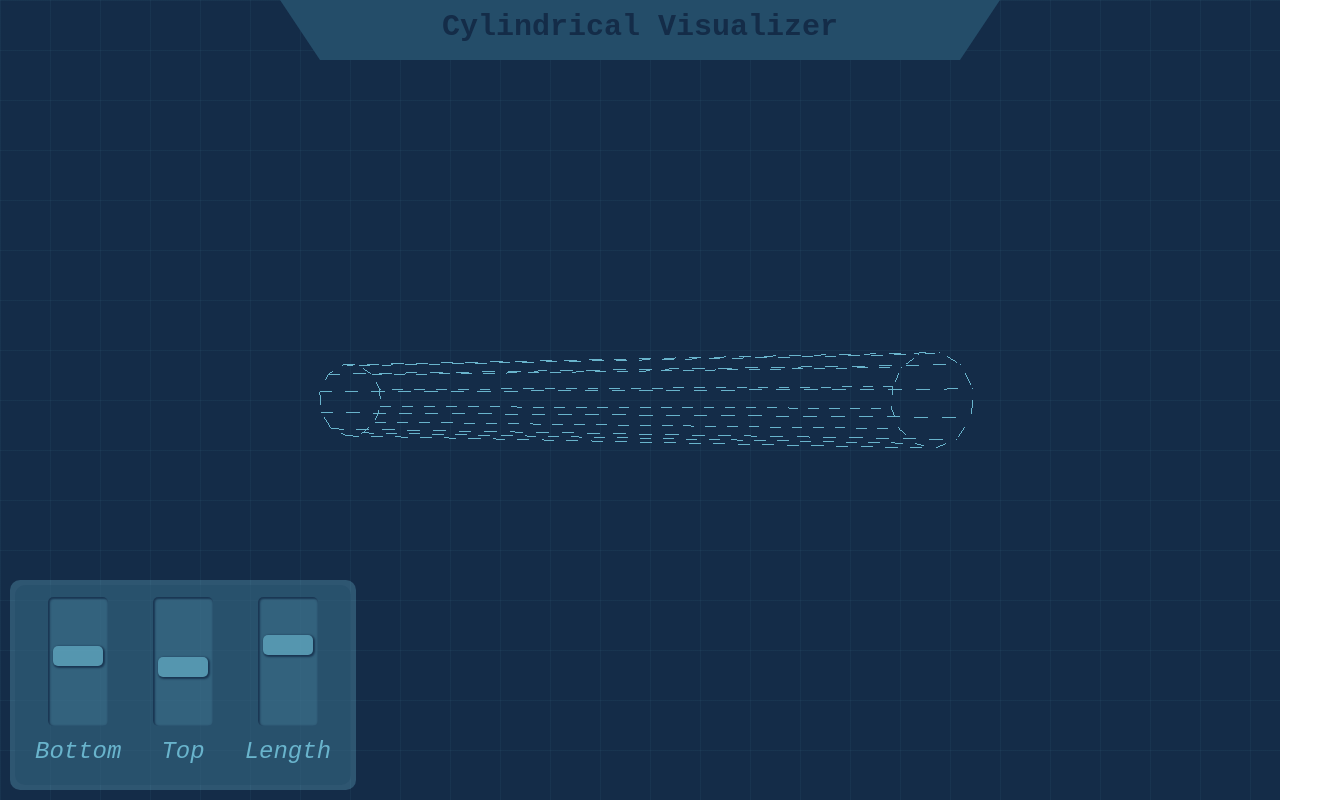
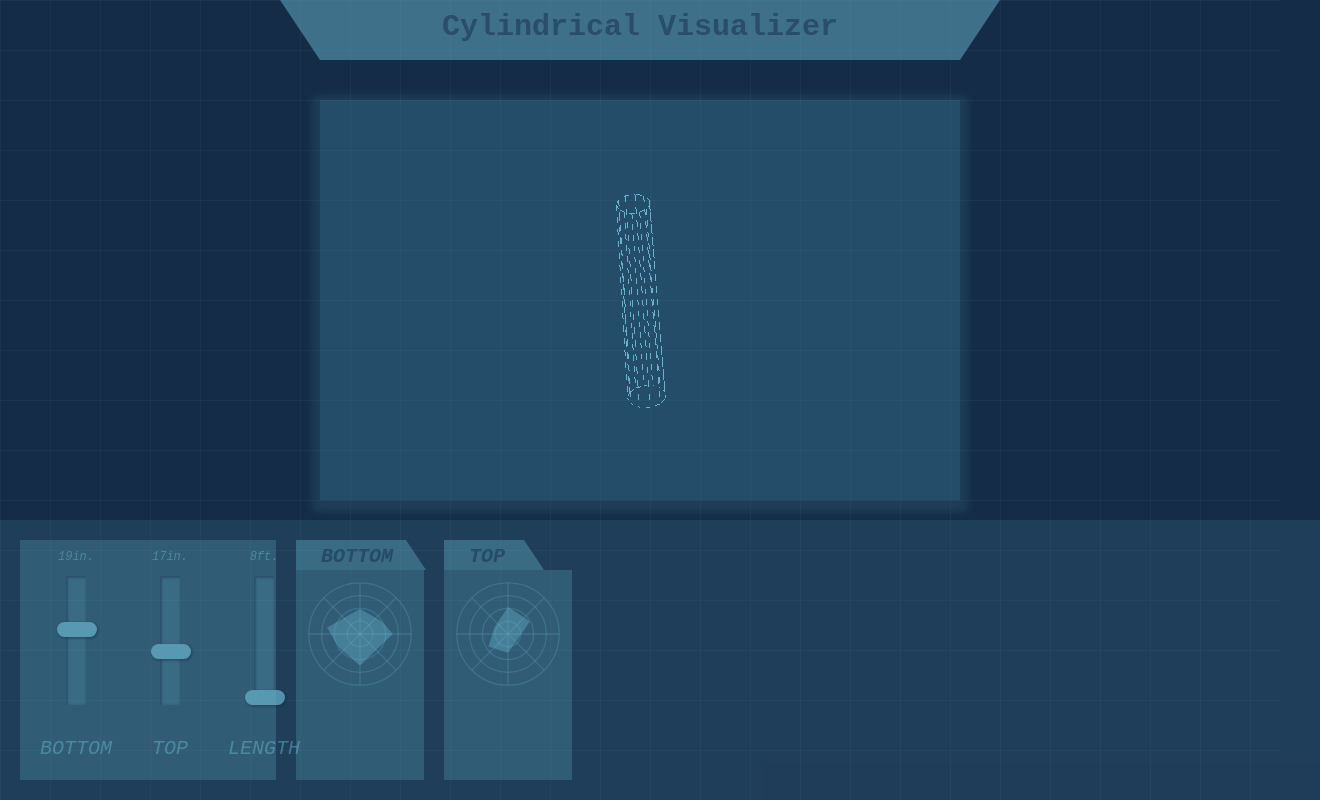
Before and after one commit to jacobbexten/CylindricalVisualizer, a website built with Vite: page index.html in a window 1280 px wide. Shown: the whole page, 1320 px wide, since content can reach past the window. Built offline with nearby package versions, Linux system fonts and the light colour scheme.

Commit message:
one small step for visualizer

```diff
--- /dev/null
+++ b/app.css
@@ -0,0 +1,220 @@
+body {
+    display: flex;
+    background: #142c48;
+    margin: 0px;
+    overflow: hidden;
+    height: 100vh;
+    align-items: center;
+    justify-content: center;
+}
+
+canvas {
+    position: absolute;
+    top: 12.5%;
+    left: 25%;
+    /* Optional box-shadow for style */
+    box-shadow: 0px 4px 8px 8px #69b4cc20;
+}
+
+.grid-overlay {
+    user-select: none;
+    position: absolute;
+    top: 0;
+    left: 0;
+    width: 100%;
+    height: 100%;
+    pointer-events: none;
+    background-image: linear-gradient(to right, #69b4cc10 1px, transparent 1px),
+        linear-gradient(to bottom, #69b4cc10 1px, transparent 1px);
+    background-size: 50px 50px;
+    z-index: 2;
+}
+
+#title-container {
+    display: flex;
+    flex-direction: column;
+    width: 100%;
+    align-items: center;
+    justify-content: center;
+    position: absolute;
+    top: 0;
+    left: 0;
+    background-color: transparent;
+}
+
+.title-bar {
+    border-top: 60px solid #69b4cc80;
+    border-left: 40px solid transparent;
+    border-right: 40px solid transparent;
+    height: 0;
+    width: 50%;
+}
+
+.title {
+    position: relative;
+    top: -50px;
+    left: 0%;
+    font-size: 30px;
+    font-family: monospace;
+    font-weight: bold;
+    color: #142c4880;
+}
+
+#controls-container {
+    position: absolute;
+    bottom: 0px;
+    left: 0px;
+    display: flex;
+    gap: 20px;
+    justify-content: flex-start;
+    width: 100%;
+    flex-direction: row;
+    background: #69b4cc20;
+    padding: 20px;
+}
+
+.size-controls {
+    display: flex;
+    flex-direction: row;
+    justify-content: space-evenly;
+    background: #69b4cc40;
+    width: 20%;
+}
+
+.control {
+    display: flex;
+    flex-direction: column;
+}
+
+.control-label {
+    padding: 20px;
+    font-style: italic;
+    font-size: 20px;
+    align-self: center;
+    color: #69b4cc80;
+    font-family: monospace;
+}
+
+.control-value-label {
+    padding-top: 10px;
+    display: flex;
+    line-break: normal;
+    width: 60px;
+    font-style: italic;
+    font-size: 12px;
+    align-self: center;
+    justify-content: center;
+    color: #69b4cc80;
+    font-family: monospace;
+}
+
+input[type=range] {
+    writing-mode: vertical-lr;
+    direction: rtl;
+    vertical-align: middle;
+}
+
+.slider {
+    -webkit-appearance: none;
+    background: transparent;
+    outline: none;
+    opacity: 0.7;
+    -webkit-transition: .2s;
+    transition: opacity .2s;
+    padding: 10px 5px;
+}
+
+.slider::-webkit-slider-runnable-track {
+    background: #69b4cc40;
+    box-shadow: inset 1px 1px 2px 1px #142c4880;
+    width: 20px;
+}
+
+.slider::-webkit-slider-thumb {
+    align-self: center;
+    -webkit-appearance: none;
+    appearance: none;
+    width: 40px;
+    height: 15px;
+    border-radius: 10px;
+    background: #69b4cc;
+    cursor: pointer;
+    box-shadow: 1px 1px 2px 1px #142c4880;
+    margin-left: -9px;
+}
+
+.slider::-webkit-slider-thumb:hover {
+    filter: brightness(90%);
+    cursor: pointer;
+    box-shadow: 1px 1px 3px 2px #142c4880;
+}
+
+.end-vis-container {
+    width: 10%;
+}
+
+.bottom-end-vis-label-container {
+    position: relative;
+    top: 0;
+    left: 0;
+    width: 110px;
+    border-bottom: 30px solid #69b4cc60;
+    border-left: 0px solid transparent;
+    border-right: 20px solid transparent;
+}
+
+.top-end-vis-label-container {
+    position: relative;
+    top: 0;
+    left: 0;
+    width: 80px;
+    border-bottom: 30px solid #69b4cc60;
+    border-left: 0px solid transparent;
+    border-right: 20px solid transparent;
+}
+
+.end-vis-label {
+    position: relative;
+    top: -25px;
+    left: 20px;
+    padding: 5px;
+    color: #142c4880;
+    font-family: monospace;
+    font-size: 20px;
+    font-weight: bold;
+    font-style: italic;
+}
+
+.end-vis-content {
+    position: relative;
+    top: -23px;
+    height: calc(100% - 30px);
+    background: #69b4cc40;
+}
+
+.radar-chart {
+    margin-bottom: -30px;
+}
+
+.radar-chart text {
+    font-family: Arial, sans-serif;
+    font-size: 10px;
+    fill: #333;
+}
+
+.radar-chart .ring {
+    stroke: #69b4cc40;
+    stroke-width: 2;
+    fill: none;
+}
+
+.radar-chart .axis {
+    stroke: #69b4cc40;
+    stroke-width: 2;
+}
+
+.radar-chart .data-polygon {
+    fill: #69b4cc60;
+    stroke: #244d6980;
+    stroke-width: 1;
+}
--- a/index.html
+++ b/index.html
@@ -1,123 +1,12 @@
 <!DOCTYPE html>
 <html lang="en">
+
 <head>
 	<meta charset="utf-8">
 	<title>My first three.js app</title>
-		<style>
-			body { margin: 0; }
+	<link rel="stylesheet" href="app.css">
+</head>
 
-			.grid-overlay {
-				user-select: none;
-				position: absolute;
-				top: 0;
-				left: 0;
-				width: 100%;
-				height: 100%;
-				pointer-events: none;
-				background-image: linear-gradient(to right, #69b4cc10 1px, transparent 1px),
-								linear-gradient(to bottom, #69b4cc10 1px, transparent 1px);
-				background-size: 50px 50px;
-			}
-
-			#title-container {
-				display: flex;
-				flex-direction: column;
-				width: 100%;
-				align-items: center;
-				justify-content: center;
-				position: absolute;
-				top: 0;
-				left: 0;
-				background-color: transparent;
-			}
-
-			.title-bar {
-				border-top: 60px solid #244d69;
-				border-left: 40px solid transparent;
-				border-right: 40px solid transparent;
-				height: 0;
-				width: 50%;
-			}
-
-			.title {
-				position: relative;
-				top: -50px;
-				left: 0%;
-				font-size: 30px;
-				font-family: monospace;
-				font-weight: bold;
-				color: #142c48;
-			}
-
-			#controls-container {
-				position: absolute;
-				bottom: 10px;
-				left: 10px;
-				display: flex;
-				flex-direction: row;
-				background: #69b4cc50;
-				padding: 5px;
-				border-radius: 10px;
-			}
-
-			.size-controls {
-				display: flex;
-				flex-direction: row;
-				background-color: #244d69;
-				border-radius: 10px;
-				background: #244d6980;
-			}
-
-			.control {
-				display: flex;
-				flex-direction: column;
-			}
-
-			.control-label {
-				padding: 0px 20px 20px 20px;
-				font-style: italic;
-				font-size: 24px;
-				align-self: center;
-				color: #69b4cc;
-				font-family: monospace;
-			}
-
-			input[type=range] {
-				writing-mode: vertical-lr;
-				direction: rtl;
-				vertical-align: middle;
-			}
-
-			.slider {
-				-webkit-appearance: none;
-				background: transparent;
-				outline: none;
-				opacity: 0.7;
-				-webkit-transition: .2s;
-				transition: opacity .2s;
-				padding: 10px 5px;
-			}
-
-			.slider::-webkit-slider-runnable-track {
-				border-radius: 5px;
-				background: #69b4cc40;
-				box-shadow: inset 1px 1px 2px 1px #142c48;
-				padding: 5px;
-			}
-
-			.slider::-webkit-slider-thumb {
-				-webkit-appearance: none;
-				appearance: none;
-				width: 50px;
-				height: 20px;
-				border-radius: 5px;
-				background: #69b4cc;
-				cursor: pointer;
-				box-shadow: 1px 1px 2px 1px #142c48;
-			}
-
-		</style>
-	</head>
 <body>
 	<div class="grid-overlay"></div>
 	<div id="title-container">
@@ -127,16 +16,67 @@
 	<div id="controls-container">
 		<div class="size-controls">
 			<div class="control">
-					<input id="radiusBottomSlider" type="range" min="0.1" max="1" value="0.6" step="0.1" class="slider">
-					<label class="control-label" for="radiusBottomSlider">Bottom</label>
+				<label class="control-value-label" for="radiusBottomSlider"><span id="bottomValue"></span> in.</label>
+				<input id="radiusBottomSlider" type="range" min="0.5" max="1" value="0.8" step="0.1" class="slider">
+				<label class="control-label">BOTTOM</label>
 			</div>
 			<div class="control">
-					<input id="radiusTopSlider" type="range" min="0.1" max="1" value="0.5" step="0.1" class="slider">
-					<label class="control-label" for="radiusTopSlider">Top</label>
+				<label class="control-value-label" for="radiusTopSlider"><span id="topValue"></span> in.</label>
+				<input id="radiusTopSlider" type="range" min="0.5" max="1" value="0.7" step="0.1" class="slider">
+				<label class="control-label">TOP</label>
 			</div>
 			<div class="control">
-					<input id="lengthSlider" type="range" min="8" max="20" value="16" step="1" class="slider">
-					<label class="control-label" for="lengthSlider">Length</label>
+				<label class="control-value-label" for="lengthSlider"><span id="lengthValue"></span> ft.</label>
+				<input id="lengthSlider" type="range" min="8" max="20" value="8" step="1" class="slider">
+				<label class="control-label">LENGTH</label>
+			</div>
+		</div>
+		<div class="end-vis-container">
+			<div class="bottom-end-vis-label-container"></div>
+			<label class="end-vis-label">BOTTOM</label>
+			<div class="end-vis-content">
+				<svg viewBox="-100 -100 200 200" class="radar-chart">
+					<circle cx="0" cy="0" r="20" class="ring"></circle>
+					<circle cx="0" cy="0" r="40" class="ring"></circle>
+					<circle cx="0" cy="0" r="60" class="ring"></circle>
+					<circle cx="0" cy="0" r="80" class="ring"></circle>
+
+					<line x1="0" y1="0" x2="0" y2="-80" class="axis"></line>
+					<line x1="0" y1="0" x2="80" y2="0" class="axis"></line>
+					<line x1="0" y1="0" x2="56.5" y2="-56.5" class="axis"></line>
+					<line x1="0" y1="0" x2="56.5" y2="56.5" class="axis"></line>
+					<line x1="0" y1="0" x2="0" y2="80" class="axis"></line>
+					<line x1="0" y1="0" x2="-80" y2="0" class="axis"></line>
+					<line x1="0" y1="0" x2="-56.5" y2="56.5" class="axis"></line>
+					<line x1="0" y1="0" x2="-56.5" y2="-56.5" class="axis"></line>
+
+					<polygon points="0,-40 34.64,-20 51.96,0 0,50 -34.64,20 -51.96,-10" class="data-polygon"></polygon>
+
+				</svg>
+			</div>
+		</div>
+		<div class="end-vis-container">
+			<div class="top-end-vis-label-container"></div>
+			<label class="end-vis-label">TOP</label>
+			<div class="end-vis-content">
+				<svg viewBox="-100 -100 200 200" class="radar-chart">
+					<circle cx="0" cy="0" r="20" class="ring"></circle>
+					<circle cx="0" cy="0" r="40" class="ring"></circle>
+					<circle cx="0" cy="0" r="60" class="ring"></circle>
+					<circle cx="0" cy="0" r="80" class="ring"></circle>
+
+					<line x1="0" y1="0" x2="0" y2="-80" class="axis"></line>
+					<line x1="0" y1="0" x2="80" y2="0" class="axis"></line>
+					<line x1="0" y1="0" x2="56.5" y2="-56.5" class="axis"></line>
+					<line x1="0" y1="0" x2="56.5" y2="56.5" class="axis"></line>
+					<line x1="0" y1="0" x2="0" y2="80" class="axis"></line>
+					<line x1="0" y1="0" x2="-80" y2="0" class="axis"></line>
+					<line x1="0" y1="0" x2="-56.5" y2="56.5" class="axis"></line>
+					<line x1="0" y1="0" x2="-56.5" y2="-56.5" class="axis"></line>
+
+					<polygon points="0,-43 34.64,-20 21.6,0 0,30 -31.14,20 -21.96,-10" class="data-polygon"></polygon>
+
+				</svg>
 			</div>
 		</div>
 	</div>
@@ -149,4 +89,5 @@
 		}</script>
 	<script type="module" src="/main.js"></script>
 </body>
+
 </html>
--- a/main.js
+++ b/main.js
@@ -10,8 +10,8 @@ const camera = new THREE.PerspectiveCamera(
 );
 
 const renderer = new THREE.WebGLRenderer();
-renderer.setSize(window.innerWidth, window.innerHeight);
-renderer.setClearColor(0x142c48, 1);
+renderer.setSize(window.innerWidth * 0.5, window.innerHeight * 0.5);
+renderer.setClearColor(0x244d69, 1);
 renderer.setAnimationLoop(animate);
 document.body.appendChild(renderer.domElement);
 
@@ -22,9 +22,9 @@ camera.position.set(0, Math.PI, Math.PI * 2);
 controls.update();
 
 // create cylinder geometry to represent segment
-var radiusTop = 0.75;
-var radiusBottom = 1;
-var height = 12;
+var radiusTop = 0.7;
+var radiusBottom = 0.8;
+var height = 8;
 var radialSegments = 12;
 
 let cylinder;
@@ -67,7 +67,6 @@ function createCylinder() {
   cylinder.rotation.y = currentRotation.y;
   cylinder.rotation.z = currentRotation.z;
 
-  // scene.add(cylinder);
   scene.add(cylinder);
 
   cylinder.rotation.z = Math.PI / 2;
@@ -77,7 +76,8 @@ createCylinder();
 
 function animate() {
   if (cylinder) {
-    cylinder.rotation.x += 0.01;
+    cylinder.rotation.x += 0.005;
+    camera.rotation.z += 0.005;
   }
 
   renderer.render(scene, camera);
@@ -88,20 +88,35 @@ const radiusBottomSlider = document.getElementById("radiusBottomSlider");
 const radiusTopSlider = document.getElementById("radiusTopSlider");
 const lengthSlider = document.getElementById("lengthSlider");
 
+const bottomLabel = document.getElementById("bottomValue");
+const topLabel = document.getElementById("topValue");
+const lengthLabel = document.getElementById("lengthValue");
+
+updateLabels();
+
 // an event listener to change the radius of the bottom end
 radiusBottomSlider.addEventListener("input", (event) => {
   radiusBottom = parseFloat(event.target.value);
+  updateLabels();
   createCylinder();
 });
 
 // an event listener to change the radius of the top end
 radiusTopSlider.addEventListener("input", (event) => {
   radiusTop = parseFloat(event.target.value);
+  updateLabels();
   createCylinder();
 });
 
 // an event listener to change the length
 lengthSlider.addEventListener("input", (event) => {
   height = event.target.value;
+  updateLabels();
   createCylinder();
 });
+
+function updateLabels() {
+  bottomLabel.textContent = Math.round(radiusBottom * 12 * 2);
+  topLabel.textContent = Math.round(radiusTop * 12 * 2);
+  lengthLabel.textContent = height;
+}
```
Lines whose indentation alone changed are shown as unchanged.
